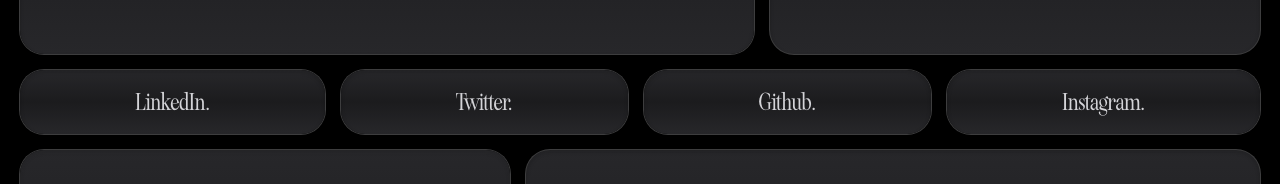
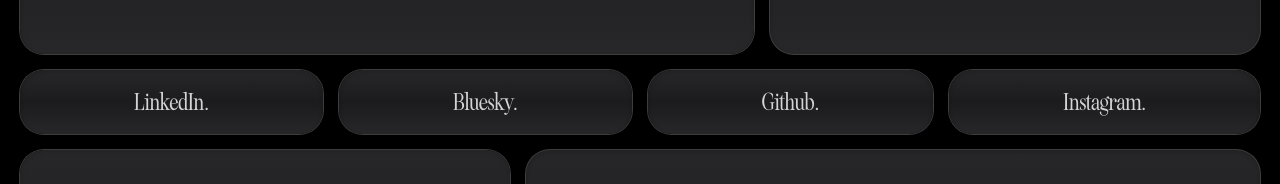
Before and after one commit to strumswell/bolte, a Next.js app: page / in a window 1280 px wide. Shown: the part 466-650 px from the top of the page. Built offline with nearby package versions, Linux system fonts and the light colour scheme.

Commit message:
chore: update socials

```diff
--- a/src/components/socials.tsx
+++ b/src/components/socials.tsx
@@ -9,9 +9,9 @@
       </a>
       <a
         className="bg-gradient-to-b from-zinc-800 via-zinc-800/70 to-zinc-800 text-zinc-300 font-light rounded-3xl p-4 grow flex justify-center align-middle transition-all duration-500 hover:scale-105 ring-1 ring-zinc-100/25 shadow-inner shadow-zinc-950/20"
-        href="https://twitter.com/strumswell"
+        href="https://bsky.app/profile/bolte.id"
       >
-        Twitter.
+        Bluesky.
       </a>
       <a
         className="bg-gradient-to-b from-zinc-800 via-zinc-800/70 to-zinc-800 text-zinc-300 font-light rounded-3xl p-4 grow flex justify-center align-middle transition-all duration-500 hover:scale-105 ring-1 ring-zinc-100/25 shadow-inner shadow-zinc-950/20"
```
